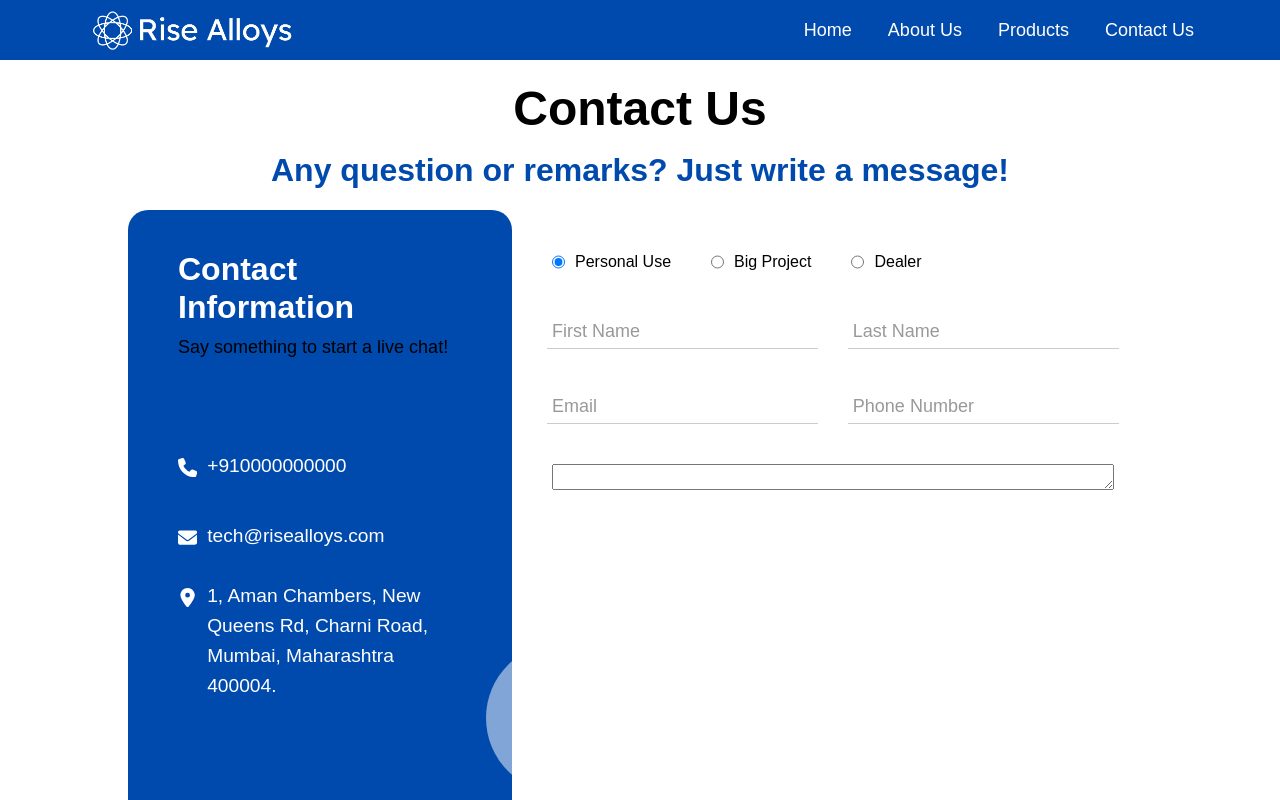
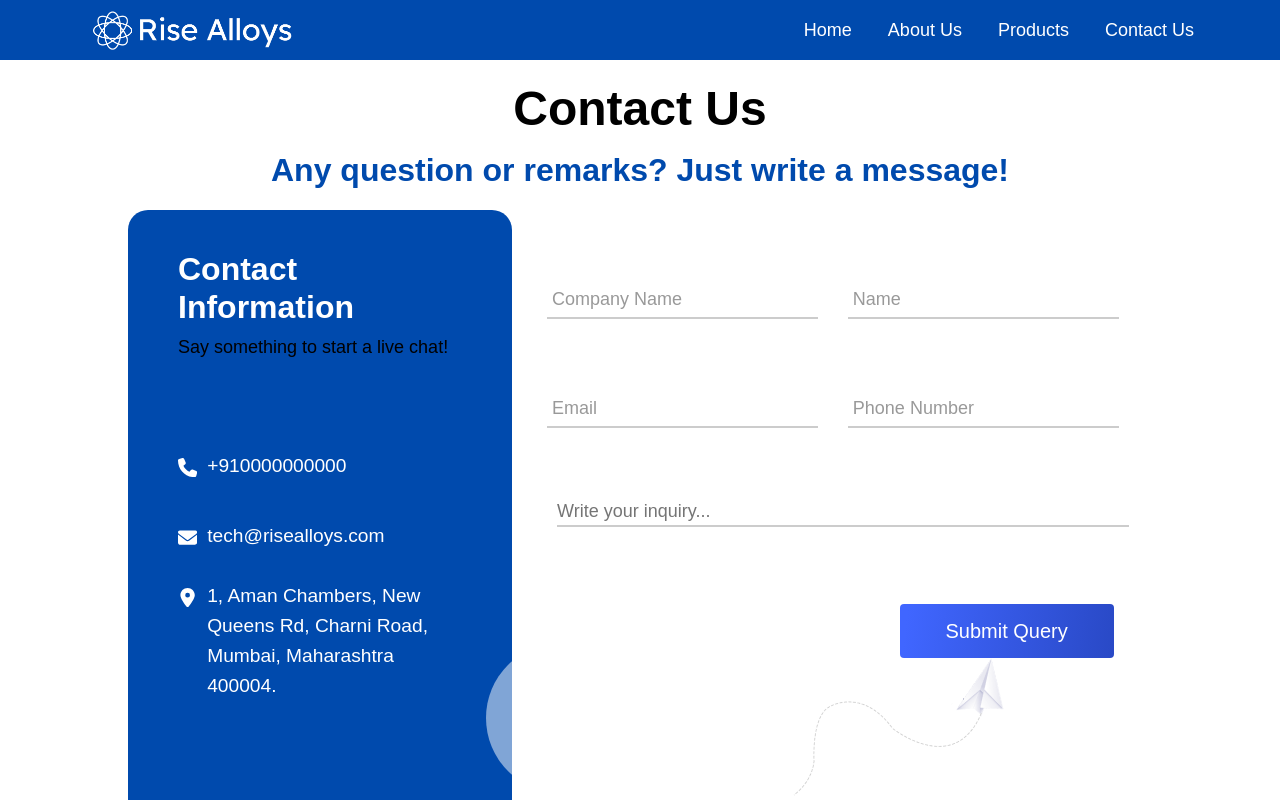
Before and after one commit to Tech3Imperio/Website, a React (Create React App) app: page /home/contact in a window 1280 px wide. Shown: the top 800 px of the page. Built offline with nearby package versions, Linux system fonts and the light colour scheme.

Commit message:
contact page

```diff
--- a/src/Routing.js
+++ b/src/Routing.js
@@ -18,7 +18,9 @@ import { AboutUs } from "./pages/AboutUs/AboutUs";
 
 export const Routing = () => {
   const [navBackground, setNavBackground] = useState(
-    window.location.pathname === "/home" || window.location.pathname === "/"
+    window.location.pathname === "/home" ||
+      window.location.pathname === "/" ||
+      window.location.pathname === "/home/aboutus"
       ? false
       : true
   );
@@ -26,8 +28,10 @@ export const Routing = () => {
   useEffect(() => {
     const handleChange = () => {
       if (
-        (window.scrollY < 700 && window.location.pathname === "/home") ||
-        window.location.pathname === "/"
+        window.scrollY < 700 &&
+        (window.location.pathname === "/home" ||
+          window.location.pathname === "/" ||
+          window.location.pathname === "/home/aboutus")
       ) {
         setNavBackground(false);
       } else {
@@ -37,16 +41,17 @@ export const Routing = () => {
 
     const scrolls = () => {
       const condition =
-        window.innerWidth > 500 &&
+        window.innerWidth < 500 &&
         (window.location.pathname.indexOf("/stainless-steel") !== -1 ||
           window.location.pathname.indexOf("/aluminium-alloy") !== -1 ||
           window.location.pathname.indexOf("/titanium-alloy") !== -1 ||
           window.location.pathname.indexOf("/nickel-alloy") !== -1 ||
           window.location.pathname.indexOf("/copper-alloy") !== -1);
+
       if (condition) {
+        window.scrollTo(0, 830);
+      } else {
         window.scrollTo(0, 0);
-      } else {
-        window.scrollTo(0, 830);
       }
     };
 
@@ -88,7 +93,7 @@ export const Routing = () => {
         <Route path="/home/stainless-steel" element={<StainLessSteel />} />
         <Route path="/home/copper-alloy" element={<Copper />} />
         <Route path="/home/contact" element={<ContactUs />} />
-        <Route path="/home/about" element={<AboutUs />} />
+        <Route path="/home/aboutus" element={<AboutUs />} />
       </Routes>
       <Footer />
     </Router>
--- a/src/pages/@assets/image.js
+++ b/src/pages/@assets/image.js
@@ -33,6 +33,7 @@ import stainlesssteel from "./products/metal3.png";
 import copper from "./products/metal4.png";
 import nickelalloy from "./products/metal5.png";
 import steel1 from "./stainlesssteel/steel1.gif";
+import contact from "./contact/contact.png";
 
 export const imageLogoW = [Wlogo_white, Wlogo_black];
 export const imageLogoH = [Hlogo_white, Hlogo_black];
@@ -80,3 +81,5 @@ export const imageProduct = [
   copper,
   nickelalloy,
 ];
+
+export const imageContact = [contact];
--- a/src/pages/@components/Contact/ContactRight/ContactRight.jsx
+++ b/src/pages/@components/Contact/ContactRight/ContactRight.jsx
@@ -1,25 +1,6 @@
 import "./styles.css";
+import { imageContact } from "../../../@assets/image";
 import React, { useState } from "react";
-
-const RadioButton = (props) => {
-  const { id, divid, text, checked, handleChange } = props;
-  return (
-    <div className="right-contact-detail" id={divid} onClick={handleChange}>
-      <label htmlFor={id}>
-        <input
-          type="radio"
-          name="query"
-          id={id}
-          className="formtypes"
-          checked={checked}
-          onChange={() => {}}
-        />
-        <span className="lable-text">{text}</span>
-      </label>
-    </div>
-  );
-};
-
 const Inputs = (props) => {
   var {
     id,
@@ -47,24 +28,12 @@ const Inputs = (props) => {
 };
 
 export const ContactRight = () => {
-  const [formType, setFormType] = useState([true, false, false]);
   const [form1, setForm1] = useState("");
   const [form2, setForm2] = useState("");
   const [form3, setForm3] = useState("");
   const [form4, setForm4] = useState("");
   const [message, setMessage] = useState("");
   const [rows, setRows] = useState(1);
-
-  const handleFormTypeChange = (e) => {
-    const id = e.currentTarget.id;
-    if (id === "per") {
-      setFormType([true, false, false]);
-    } else if (id === "big") {
-      setFormType([false, true, false]);
-    } else {
-      setFormType([false, false, true]);
-    }
-  };
 
   const handleForm1Change = (e) => {
     setForm1(e.target.value);
@@ -102,40 +71,16 @@ export const ContactRight = () => {
         </div>
         <div className="right-contact-container">
           <div className="right-contact-details">
-            <RadioButton
-              divid="per"
-              id="personalUse"
-              text="Personal Use"
-              checked={formType[0]}
-              handleChange={handleFormTypeChange}
-            />
-            <RadioButton
-              divid="big"
-              id="bigProject"
-              text="Big Project"
-              checked={formType[1]}
-              handleChange={handleFormTypeChange}
-            />
-            <RadioButton
-              divid="dea"
-              id="dealer"
-              text="Dealer"
-              checked={formType[2]}
-              handleChange={handleFormTypeChange}
-            />
-          </div>
-          <div className="right-contact-details">
             <Inputs
               id="form1"
               value={form1}
-              text={formType[0] ? "First Name" : "Company Name"}
+              text="Company Name"
               handleChange={handleForm1Change}
-              required={!formType[1]}
             />
             <Inputs
               id="form2"
               value={form2}
-              text={formType[0] ? "Last Name" : "Name"}
+              text="Name"
               handleChange={handleForm2Change}
               required
             />
@@ -159,17 +104,43 @@ export const ContactRight = () => {
             />
           </div>
           <div className="right-contact-details">
+            <div className="right-contact-detail">
               <textarea
                 name="message"
                 id="message"
                 className="formTextArea"
                 value={message}
                 onChange={handleMessageChange}
+                placeholder="Write your inquiry..."
                 rows={rows}
               />
             </div>
+            {/* <div className="right-contact-detail">
+              <label className="input-label" htmlFor={message}>
+                Message
+              </label>
+              <textarea
+                name="message"
+                id="message"
+                className="formTextArea"
+                value={message}
+                onChange={handleMessageChange}
+                placeholder="Write your message..."
+                rows={rows}
+              />
+            </div> */}
           </div>
-        <div className="right-contact-footer"></div>
+        </div>
+        <div className="right-contact-footer">
+          <div className="right-footer">
+            <button type="submit" className="button footerbutoon">
+              Submit Query
+            </button>
+          </div>
+          <div className="right-image">
+            <img src={imageContact} alt="arrows" />
+          </div>
+        </div>
       </div>
     </aside>
   );
--- a/src/pages/@components/Contact/ContactRight/styles.css
+++ b/src/pages/@components/Contact/ContactRight/styles.css
@@ -14,8 +14,13 @@
   border-radius: 20px;
   overflow: hidden;
 }
+
+/* .right-contact-container {
+  margin-top: 100px;
+} */
+
 .right-contact-details {
-  margin-top: 40px;
+  margin-top: 70px;
   display: flex;
   justify-content: space-around;
 }
@@ -24,32 +29,13 @@
   position: relative;
 }
 
-.right-contact-details:nth-child(1) {
-  padding: 0px 20px;
-  justify-content: start;
-  gap: 40px;
-}
-
-.right-contact-details:nth-child(1) > .right-contact-detail {
-  width: max-content;
-}
-
-.right-contact-details:nth-child(1) > .right-contact-detail > label {
-  display: flex;
-  gap: 10px;
-}
-
-.right-contact-details:nth-child(1) > .right-contact-detail > .formtypes {
-  display: none;
-}
-
 .right-contact-detail > .forminputs {
   width: 100%;
   border: none;
-  border-bottom: 1px solid #ccc;
+  border-bottom: 2px solid #ccc;
   outline: none;
   padding: 5px;
-  font-size: 16px;
+  font-size: 18px;
   transition: border-color 0.4s ease;
 }
 
@@ -64,8 +50,8 @@
 }
 
 .forminputs:focus,
-.forminputs:not([value=""]) + .input-label {
-  border-bottom: 1px solid #000;
+.forminputs:not([value=""]) {
+  border-bottom: 2px solid #000;
 }
 
 .forminputs:focus + .input-label,
@@ -77,6 +63,69 @@
 }
 
 .formTextArea {
-  margin: 0px 20px;
   width: 100%;
+  outline: none;
+  border: none;
+  border-bottom: 2px solid #ccc;
+  resize: none;
+  color: rgba(32, 32, 32, 0.541);
+  transition: all 0.5s ease;
 }
+
+.formTextArea[placeholder] {
+  font-size: 18px;
+  opacity: 1;
+}
+
+.right-contact-details:nth-child(3) {
+  display: flex;
+  flex-direction: column;
+  gap: 30px;
+}
+
+.right-contact-details:nth-child(3) > .right-contact-detail {
+  width: 95%;
+  /* margin-top: 40px; */
+  margin-left: 25px;
+}
+
+.right-contact-details:nth-child(3) > .right-contact-detail > .input-label {
+  font-size: 12px;
+  top: -8px;
+  left: 20px;
+  color: #000;
+  font-weight: bold;
+}
+
+.formTextArea:focus,
+.right-contact-details:nth-child(4)
+  > .right-contact-detail
+  > .input-label:not([for=""])
+  + .formTextArea {
+  color: #000;
+  border-bottom: 2px solid #000;
+}
+
+.right-contact-footer > .right-footer {
+  float: right;
+  margin-top: 70px;
+  margin-right: 20px;
+}
+
+.right-footer > .footerbutoon {
+  width: 214px;
+  height: 54px;
+  font-size: 20px;
+  transition: all 0.5s ease;
+}
+
+.right-footer > .footerbutoon:hover {
+  transform: scale(1.03);
+}
+
+.right-image {
+  float: right;
+  position: relative;
+  bottom: -82px;
+  left: 125px;
+}
--- a/src/pages/@components/NavBar/NavBar.jsx
+++ b/src/pages/@components/NavBar/NavBar.jsx
@@ -13,7 +13,6 @@ export const NavBar = (props) => {
   const open = () => {
     const isHomePage =
       window.location.pathname === "/home" || window.location.pathname === "/";
-
     if (window.innerWidth < 1000) {
       const object = document.getElementById("dropdown");
       object.style.display =
```
Also changed, not shown: src/pages/@assets/contact/contact.jpg (added), src/pages/@assets/contact/contact.png (added). Lines whose indentation alone changed are shown as unchanged.
